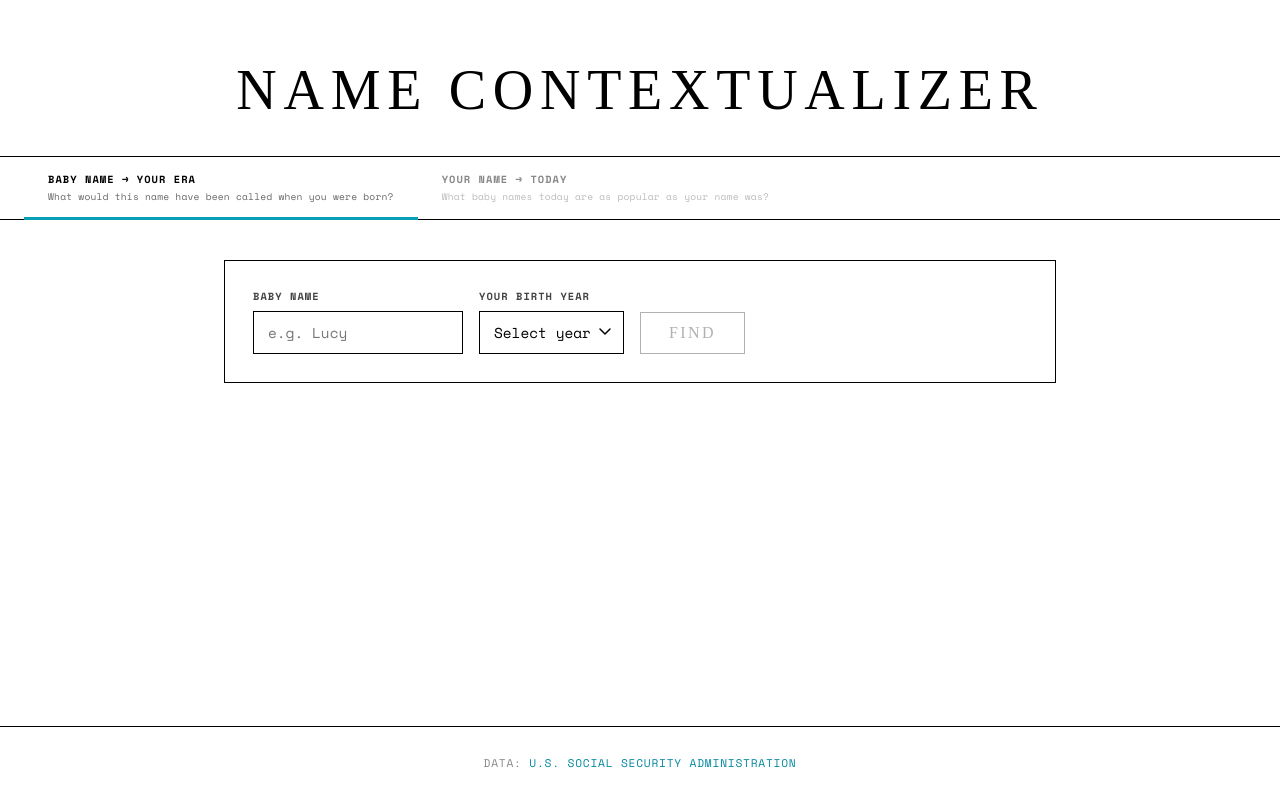
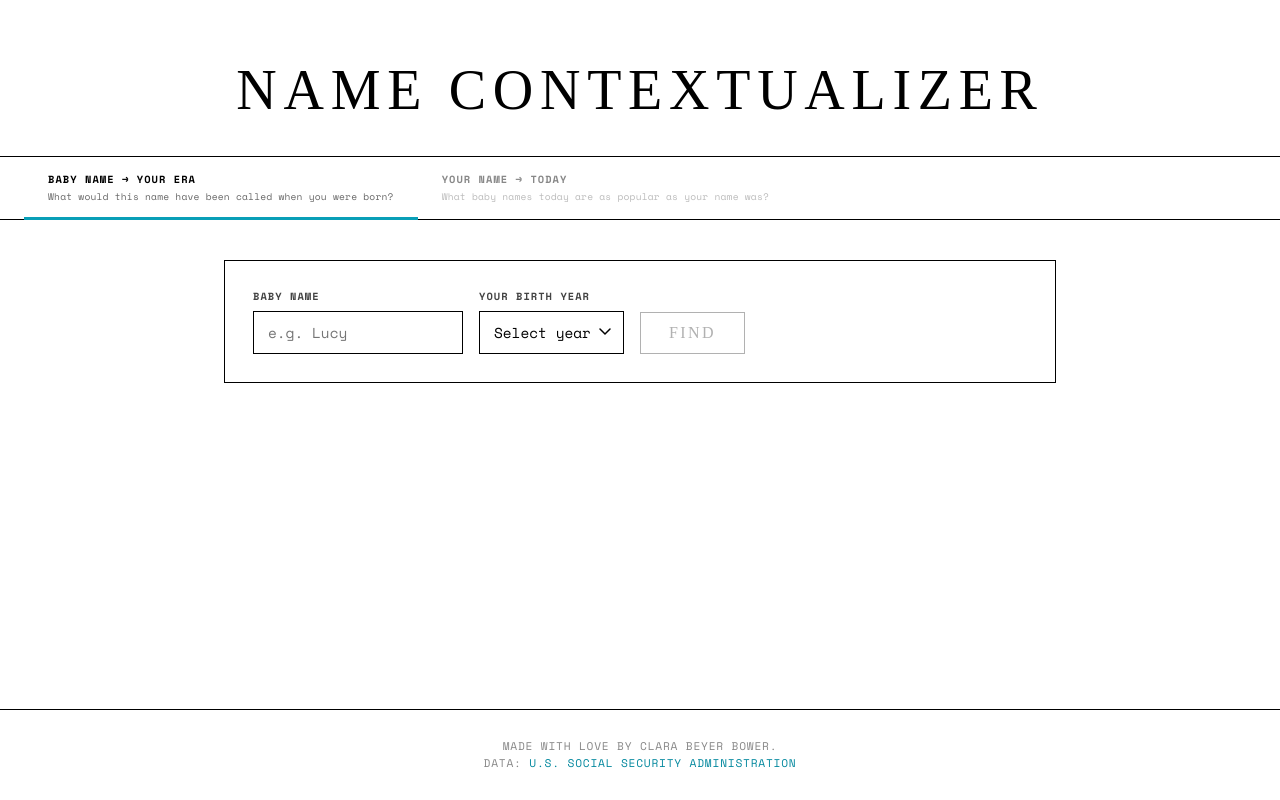
Before and after one commit to csb324/name-contextualizer, a React (Vite) app: page / in a window 1280 px wide. Built offline with nearby package versions, Linux system fonts and the light colour scheme; a web font is replaced by a local one.

Commit message:
added a credit in the footer and made the kofi button cuter

```diff
--- a/index.html
+++ b/index.html
@@ -13,7 +13,7 @@
     <script>
       kofiWidgetOverlay.draw('clarabeyerbower', {
         'type': 'floating-chat',
-        'floating-chat.donateButton.text': 'Tip Me',
+        'floating-chat.donateButton.text': 'Buy Me a Coffee',
         'floating-chat.donateButton.background-color': '#ffffff',
         'floating-chat.donateButton.text-color': '#323842'
       });
--- a/src/App.jsx
+++ b/src/App.jsx
@@ -95,6 +95,7 @@ export default function App() {
       </main>
 
       <footer>
+        <p>Made with love by Clara Beyer Bower.</p>
         <p>
           Data:{' '}
           <a
```
